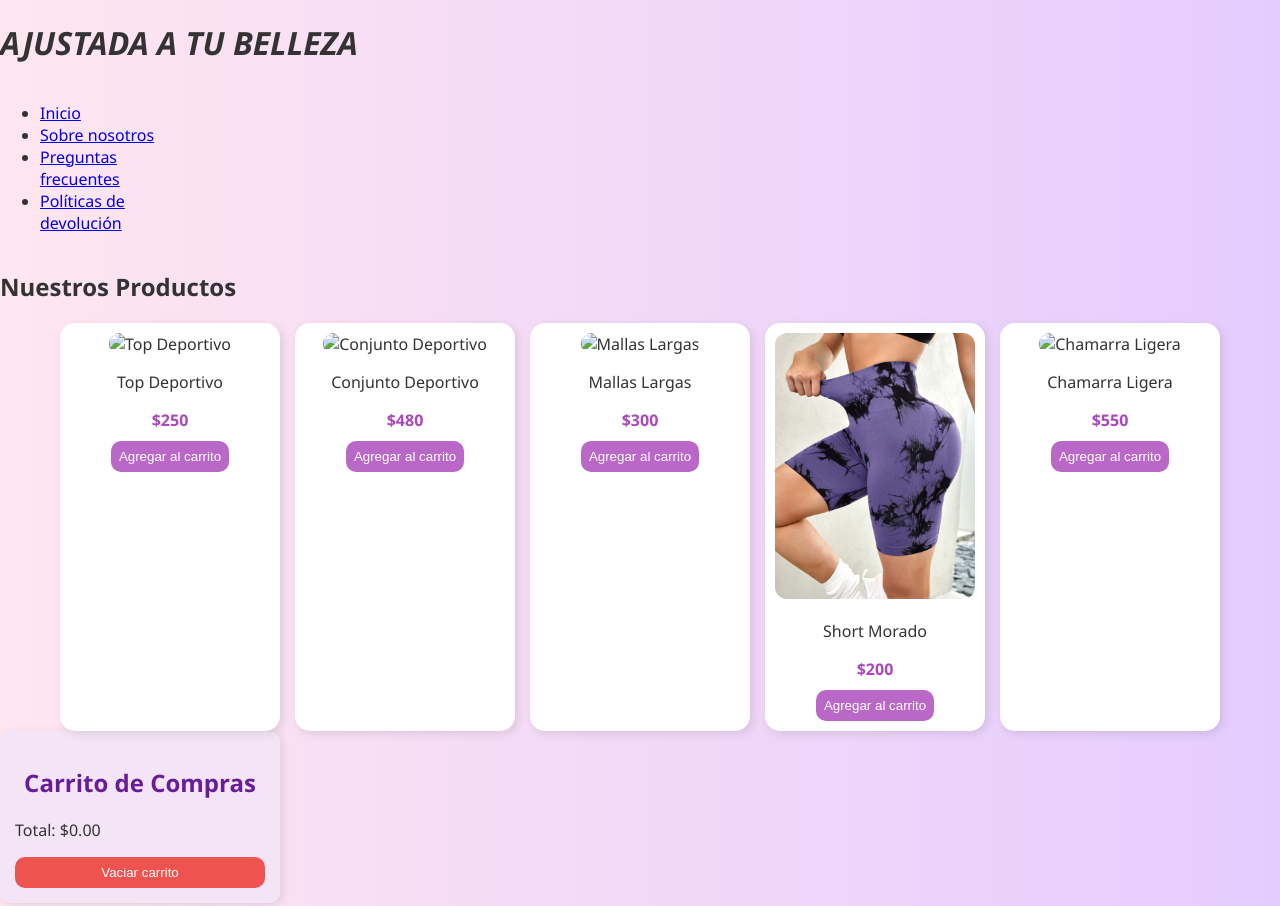
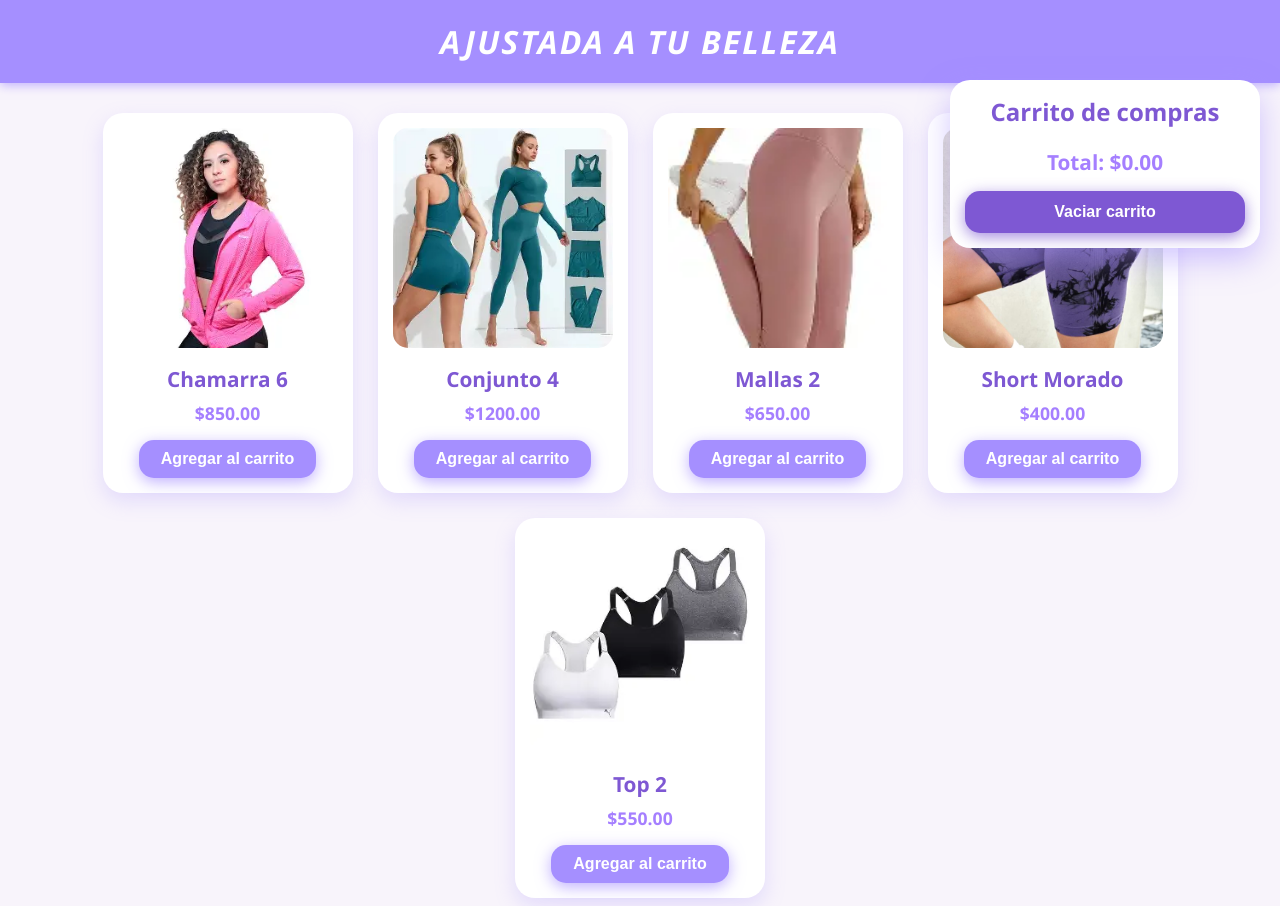
Before and after one commit to CristinaARR25/ajustada_a_tu_talla, a plain HTML site: page index.html in a window 1280 px wide. Shown: the top 906 px of the page. Drawn offline with Linux system fonts and the light colour scheme.

Commit message:
MEJORADO

```diff
--- a/index.html
+++ b/index.html
@@ -1,89 +1,276 @@
 <!DOCTYPE html>
 <html lang="es">
 <head>
-    <meta charset="UTF-8" />
-    <meta name="viewport" content="width=device-width, initial-scale=1.0"/>
-    <title>AJUSTADA A TU BELLEZA</title>
-    <link rel="stylesheet" href="static/css/estilos.css" />
-    <script defer src="static/js/carrito.js"></script>
+<meta charset="UTF-8" />
+<meta name="viewport" content="width=device-width, initial-scale=1" />
+<title>Ajustada a Tu Talla - Tienda Fitness</title>
+
+<style>
+    body {
+        font-family: 'Segoe UI', Tahoma, Geneva, Verdana, sans-serif;
+        background: #f8f4fb;
+        margin: 0; padding: 0;
+        color: #4b3b67;
+    }
+    header {
+        background: #a58fff;
+        color: white;
+        padding: 20px;
+        text-align: center;
+        font-size: 2rem;
+        font-style: italic;
+        font-weight: 700;
+        letter-spacing: 2px;
+        box-shadow: 0 2px 10px rgba(165,143,255,0.7);
+        position: sticky;
+        top: 0;
+        z-index: 1000;
+    }
+    main {
+        display: flex;
+        flex-wrap: wrap;
+        justify-content: center;
+        gap: 25px;
+        padding: 30px;
+    }
+    .producto {
+        background: white;
+        border-radius: 20px;
+        box-shadow: 0 8px 20px rgba(165, 143, 255, 0.25);
+        width: 220px;
+        text-align: center;
+        padding: 15px;
+        transition: transform 0.25s ease;
+    }
+    .producto:hover {
+        transform: translateY(-8px);
+        box-shadow: 0 12px 30px rgba(165, 143, 255, 0.5);
+    }
+    .producto img {
+        width: 100%;
+        border-radius: 15px;
+        margin-bottom: 12px;
+        object-fit: cover;
+        height: 220px;
+    }
+    .producto h3 {
+        margin: 0 0 8px;
+        font-weight: 700;
+        font-size: 1.3rem;
+        color: #7e58d3;
+    }
+    .producto p {
+        font-weight: 600;
+        font-size: 1.1rem;
+        margin: 0 0 15px;
+        color: #a57fff;
+    }
+    .boton-agregar {
+        background: #a58fff;
+        border: none;
+        border-radius: 15px;
+        color: white;
+        padding: 10px 22px;
+        cursor: pointer;
+        font-weight: 700;
+        font-size: 1rem;
+        box-shadow: 0 4px 15px rgba(165,143,255,0.7);
+        transition: background-color 0.3s ease;
+    }
+    .boton-agregar:hover {
+        background: #7e58d3;
+    }
+    #carrito {
+        position: fixed;
+        right: 20px;
+        top: 80px;
+        width: 280px;
+        max-height: 70vh;
+        background: #fff;
+        border-radius: 20px;
+        padding: 15px;
+        box-shadow: 0 12px 30px rgba(165, 143, 255, 0.5);
+        overflow-y: auto;
+        z-index: 1100;
+    }
+    #carrito h2 {
+        text-align: center;
+        font-size: 1.5rem;
+        margin-top: 0;
+        color: #7e58d3;
+    }
+    #lista-carrito {
+        list-style: none;
+        padding: 0;
+        margin: 0 0 15px 0;
+    }
+    #lista-carrito li {
+        display: flex;
+        justify-content: space-between;
+        background: #d7cfff;
+        margin-bottom: 10px;
+        padding: 8px 12px;
+        border-radius: 15px;
+        font-weight: 600;
+        color: #4b3b67;
+        align-items: center;
+    }
+    #lista-carrito li button {
+        background: #7e58d3;
+        border: none;
+        border-radius: 50%;
+        color: white;
+        width: 25px;
+        height: 25px;
+        cursor: pointer;
+        font-weight: 700;
+        font-size: 1rem;
+        line-height: 1;
+    }
+    #total-carrito {
+        font-weight: 700;
+        font-size: 1.3rem;
+        text-align: center;
+        color: #a57fff;
+        margin-bottom: 15px;
+    }
+    #vaciar-carrito {
+        background: #7e58d3;
+        border: none;
+        border-radius: 15px;
+        width: 100%;
+        padding: 12px;
+        color: white;
+        font-weight: 700;
+        font-size: 1rem;
+        cursor: pointer;
+        box-shadow: 0 4px 15px rgba(126,88,211,0.7);
+        transition: background-color 0.3s ease;
+    }
+    #vaciar-carrito:hover {
+        background: #5a3eb1;
+    }
+    footer {
+        text-align: center;
+        font-style: italic;
+        padding: 20px 0;
+        color: #7e58d3;
+        background: #f0e8ff;
+        margin-top: 40px;
+        user-select: none;
+    }
+    @media (max-width: 720px) {
+        main {
+            flex-direction: column;
+            align-items: center;
+        }
+        #carrito {
+            position: static;
+            width: 90%;
+            max-height: none;
+            margin: 20px auto 0;
+        }
+    }
+</style>
 </head>
 <body>
-    <header>
-        <h1><em>AJUSTADA A TU BELLEZA</em></h1>
-    </header>
 
-    <aside class="barra-lateral">
-        <nav>
-            <ul>
-                <li><a href="#">Inicio</a></li>
-                <li><a href="#">Sobre nosotros</a></li>
-                <li><a href="#">Preguntas frecuentes</a></li>
-                <li><a href="#">Políticas de devolución</a></li>
-            </ul>
-        </nav>
-    </aside>
+<header>AJUSTADA A TU BELLEZA</header>
 
-    <main>
-        <h2>Nuestros Productos</h2>
-        <section class="productos">
+<main>
+    <div class="producto">
+        <img src="static/img/chamarra6.avif.webp" alt="Chamarra 6" />
+        <h3>Chamarra 6</h3>
+        <p>$850.00</p>
+        <button class="boton-agregar" data-producto="Chamarra 6" data-precio="850">Agregar al carrito</button>
+    </div>
+    <div class="producto">
+        <img src="static/img/conjunto4.avif.webp" alt="Conjunto 4" />
+        <h3>Conjunto 4</h3>
+        <p>$1200.00</p>
+        <button class="boton-agregar" data-producto="Conjunto 4" data-precio="1200">Agregar al carrito</button>
+    </div>
+    <div class="producto">
+        <img src="static/img/mallas2.avif.webp" alt="Mallas 2" />
+        <h3>Mallas 2</h3>
+        <p>$650.00</p>
+        <button class="boton-agregar" data-producto="Mallas 2" data-precio="650">Agregar al carrito</button>
+    </div>
+    <div class="producto">
+        <img src="static/img/shortmorado.avif" alt="Short Morado" />
+        <h3>Short Morado</h3>
+        <p>$400.00</p>
+        <button class="boton-agregar" data-producto="Short Morado" data-precio="400">Agregar al carrito</button>
+    </div>
+    <div class="producto">
+        <img src="static/img/top2.avif.webp" alt="Top 2" />
+        <h3>Top 2</h3>
+        <p>$550.00</p>
+        <button class="boton-agregar" data-producto="Top 2" data-precio="550">Agregar al carrito</button>
+    </div>
+</main>
 
-            <div class="producto">
-                <img src="static/img/top2.avif" alt="Top Deportivo">
-                <p>Top Deportivo</p>
-                <p class="precio">$250</p>
-                <button class="boton-agregar" data-producto="Top Deportivo" data-precio="250">Agregar al carrito</button>
-            </div>
+<aside id="carrito">
+    <h2>Carrito de compras</h2>
+    <ul id="lista-carrito"></ul>
+    <div id="total-carrito">Total: $0.00</div>
+    <button id="vaciar-carrito">Vaciar carrito</button>
+</aside>
 
-            <div class="producto">
-                <img src="static/img/conjunto4.avif" alt="Conjunto Deportivo">
-                <p>Conjunto Deportivo</p>
-                <p class="precio">$480</p>
-                <button class="boton-agregar" data-producto="Conjunto Deportivo" data-precio="480">Agregar al carrito</button>
-            </div>
+<footer>
+    Contacto: 3323830353 | Ubicación: Hacienda los Eucaliptos, Tlajomulco de Zúñiga
+</footer>
 
-            <div class="producto">
-                <img src="static/img/mallas2.avif" alt="Mallas Largas">
-                <p>Mallas Largas</p>
-                <p class="precio">$300</p>
-                <button class="boton-agregar" data-producto="Mallas Largas" data-precio="300">Agregar al carrito</button>
-            </div>
+<script>
+document.addEventListener('DOMContentLoaded', () => {
+    const botonesAgregar = document.querySelectorAll('.boton-agregar');
+    const listaCarrito = document.getElementById('lista-carrito');
+    const totalCarrito = document.getElementById('total-carrito');
+    const botonVaciar = document.getElementById('vaciar-carrito');
 
-            <div class="producto">
-                <img src="static/img/shortmorado.avif" alt="Short Morado">
-                <p>Short Morado</p>
-                <p class="precio">$200</p>
-                <button class="boton-agregar" data-producto="Short Morado" data-precio="200">Agregar al carrito</button>
-            </div>
+    let carrito = [];
 
-            <div class="producto">
-                <img src="static/img/chamarra6.avif" alt="Chamarra Ligera">
-                <p>Chamarra Ligera</p>
-                <p class="precio">$550</p>
-                <button class="boton-agregar" data-producto="Chamarra Ligera" data-precio="550">Agregar al carrito</button>
-            </div>
+    function actualizarCarrito() {
+        listaCarrito.innerHTML = '';
+        let total = 0;
 
-        </section>
+        carrito.forEach((item, index) => {
+            const li = document.createElement('li');
+            li.textContent = `${item.nombre} - $${item.precio}`;
 
-        <section class="carrito">
-            <h2>Carrito de Compras</h2>
-            <ul id="lista-carrito"></ul>
-            <p id="total-carrito">Total: $0.00</p>
-            <button id="vaciar-carrito">Vaciar carrito</button>
-        </section>
+            const btnEliminar = document.createElement('button');
+            btnEliminar.textContent = 'X';
+            btnEliminar.title = 'Eliminar producto';
+            btnEliminar.addEventListener('click', () => {
+                carrito.splice(index, 1);
+                actualizarCarrito();
+            });
 
-        <section class="comentarios">
-            <h2>CALIFICA NUESTROS PRODUCTOS</h2>
-            <form id="form-comentario">
-                <label for="comentario">DEJA TU COMENTARIO:</label><br>
-                <textarea id="comentario" name="comentario" rows="4" cols="50" required></textarea><br>
-                <button type="submit">Enviar</button>
-            </form>
-        </section>
-    </main>
+            li.appendChild(btnEliminar);
+            listaCarrito.appendChild(li);
 
-    <footer>
-        <p><strong>Contacto:</strong> 3323830353</p>
-        <p><strong>Ubicación:</strong> Hacienda los Eucaliptos, Tlajomulco de Zúñiga</p>
-    </footer>
+            total += parseFloat(item.precio);
+        });
+
+        totalCarrito.textContent = `Total: $${total.toFixed(2)}`;
+    }
+
+    botonesAgregar.forEach(boton => {
+        boton.addEventListener('click', () => {
+            const nombre = boton.getAttribute('data-producto');
+            const precio = boton.getAttribute('data-precio');
+
+            carrito.push({ nombre, precio });
+            actualizarCarrito();
+        });
+    });
+
+    botonVaciar.addEventListener('click', () => {
+        carrito = [];
+        actualizarCarrito();
+    });
+});
+</script>
+
 </body>
 </html>
```
